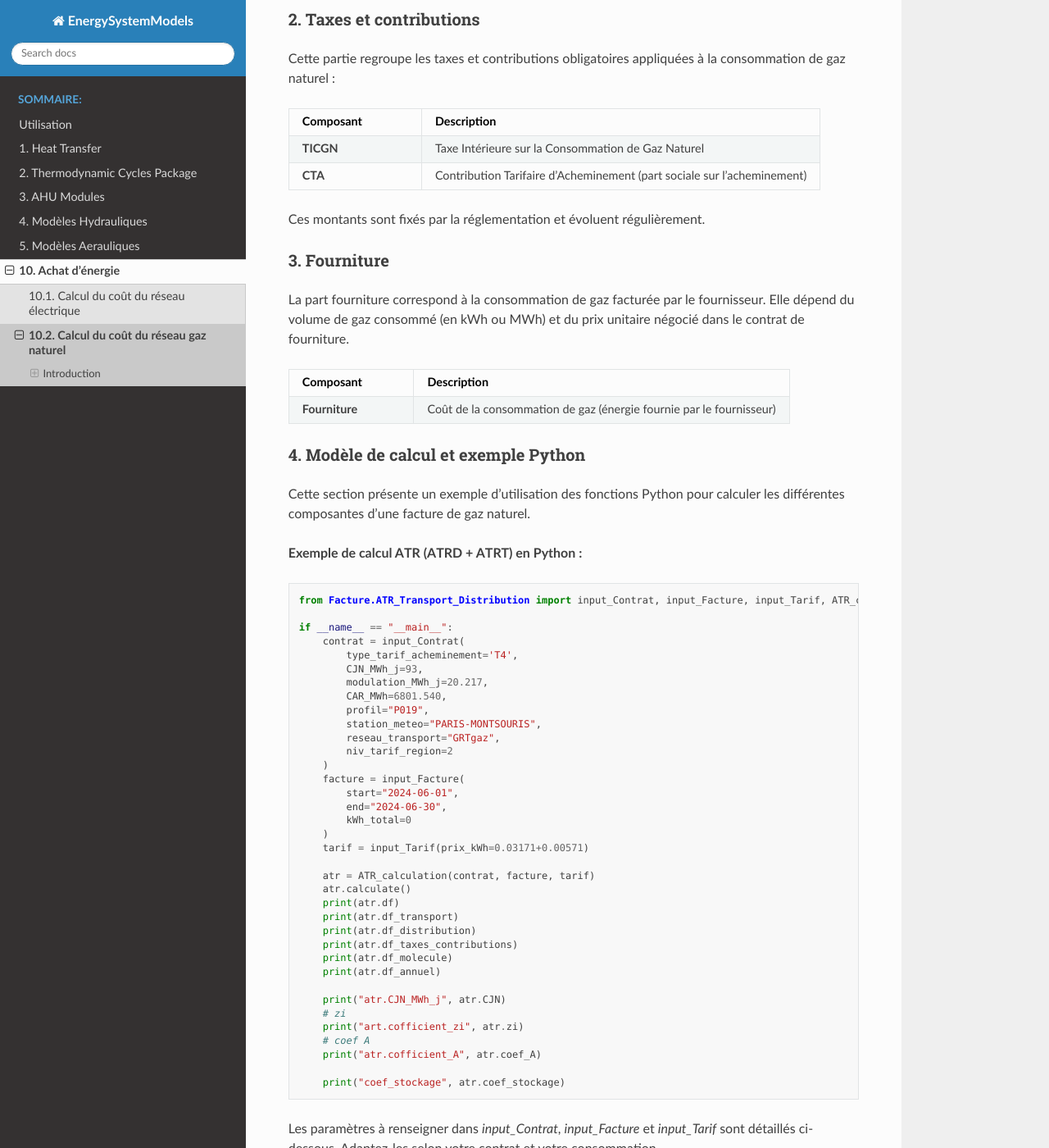
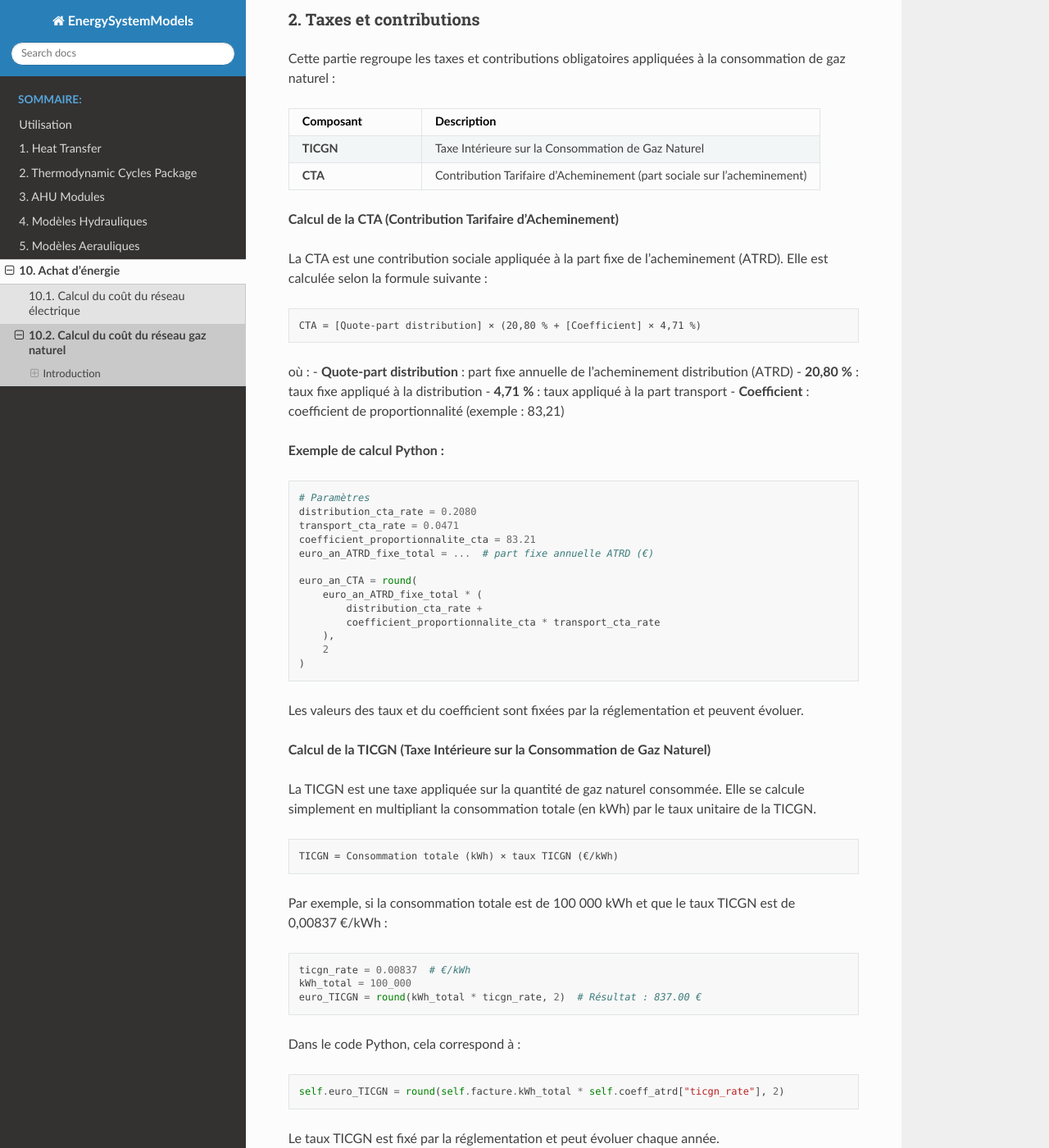
Before and after one commit to ZoheirHADID/EnergySystemModels-fr, a Sphinx documentation site: the page built from docs/source/010-achat-energie/contrat_gaz.rst, in a window 1280 px wide and 1400 px high, scrolled down 1880 px. Shown: the whole window at 82% size. Built offline with Sphinx 7.4.7 and the Read the Docs theme 3.1.0, drawn with Linux system fonts in a browser that asks for light colours; pages that are not in the unit, such as notebooks, are missing from menus.

Commit message:
contrat_gaz

```diff
--- a/docs/source/010-achat-energie/contrat_gaz.rst
+++ b/docs/source/010-achat-energie/contrat_gaz.rst
@@ -120,7 +120,63 @@ Cette partie regroupe les taxes et contributions obligatoires appliquées à la
    * - **CTA**
      - Contribution Tarifaire d’Acheminement (part sociale sur l’acheminement)
 
-Ces montants sont fixés par la réglementation et évoluent régulièrement.
+**Calcul de la CTA (Contribution Tarifaire d’Acheminement)**
+
+La CTA est une contribution sociale appliquée à la part fixe de l’acheminement (ATRD). Elle est calculée selon la formule suivante :
+
+.. code-block:: text
+
+   CTA = [Quote-part distribution] × (20,80 % + [Coefficient] × 4,71 %)
+
+où :
+- **Quote-part distribution** : part fixe annuelle de l’acheminement distribution (ATRD)
+- **20,80 %** : taux fixe appliqué à la distribution
+- **4,71 %** : taux appliqué à la part transport
+- **Coefficient** : coefficient de proportionnalité (exemple : 83,21)
+
+**Exemple de calcul Python :**
+
+.. code-block:: python
+
+   # Paramètres
+   distribution_cta_rate = 0.2080
+   transport_cta_rate = 0.0471
+   coefficient_proportionnalite_cta = 83.21
+   euro_an_ATRD_fixe_total = ...  # part fixe annuelle ATRD (€)
+
+   euro_an_CTA = round(
+       euro_an_ATRD_fixe_total * (
+           distribution_cta_rate +
+           coefficient_proportionnalite_cta * transport_cta_rate
+       ),
+       2
+   )
+
+Les valeurs des taux et du coefficient sont fixées par la réglementation et peuvent évoluer.
+
+**Calcul de la TICGN (Taxe Intérieure sur la Consommation de Gaz Naturel)**
+
+La TICGN est une taxe appliquée sur la quantité de gaz naturel consommée. Elle se calcule simplement en multipliant la consommation totale (en kWh) par le taux unitaire de la TICGN.
+
+.. code-block:: text
+
+   TICGN = Consommation totale (kWh) × taux TICGN (€/kWh)
+
+Par exemple, si la consommation totale est de 100 000 kWh et que le taux TICGN est de 0,00837 €/kWh :
+
+.. code-block:: python
+
+   ticgn_rate = 0.00837  # €/kWh
+   kWh_total = 100_000
+   euro_TICGN = round(kWh_total * ticgn_rate, 2)  # Résultat : 837.00 €
+
+Dans le code Python, cela correspond à :
+
+.. code-block:: python
+
+   self.euro_TICGN = round(self.facture.kWh_total * self.coeff_atrd["ticgn_rate"], 2)
+
+Le taux TICGN est fixé par la réglementation et peut évoluer chaque année.
 
 ------------------------------------------------------------
 3. Fourniture
```
